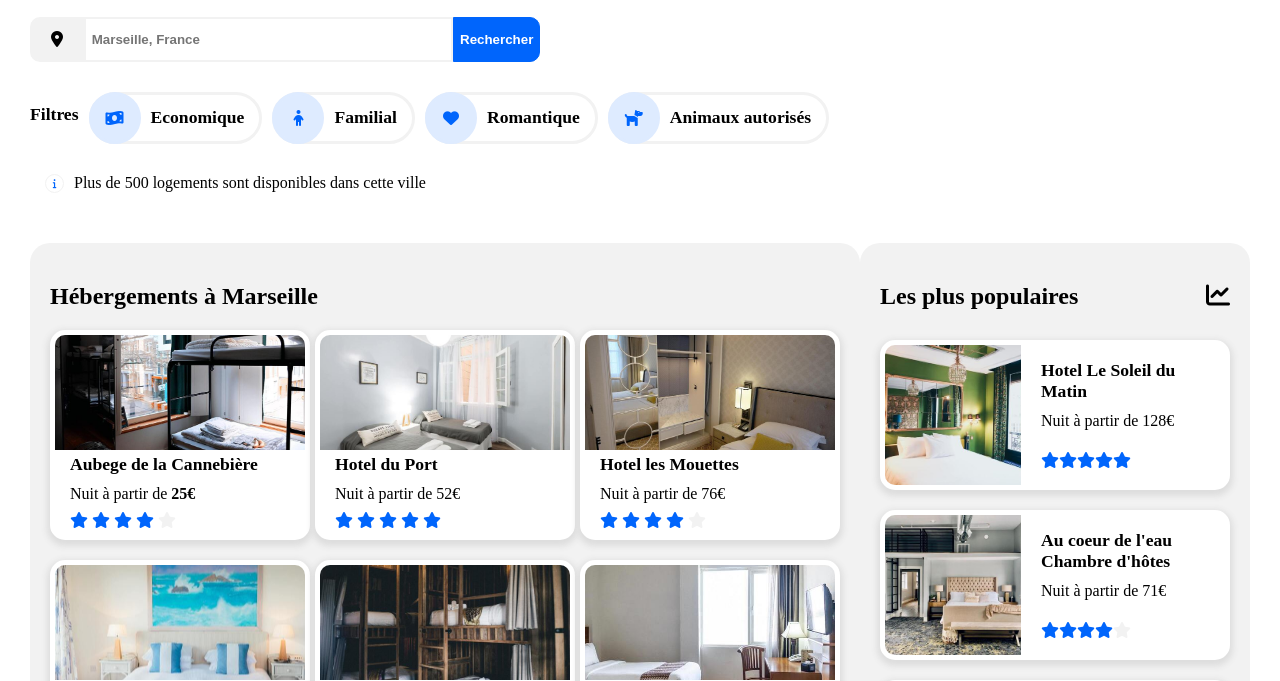
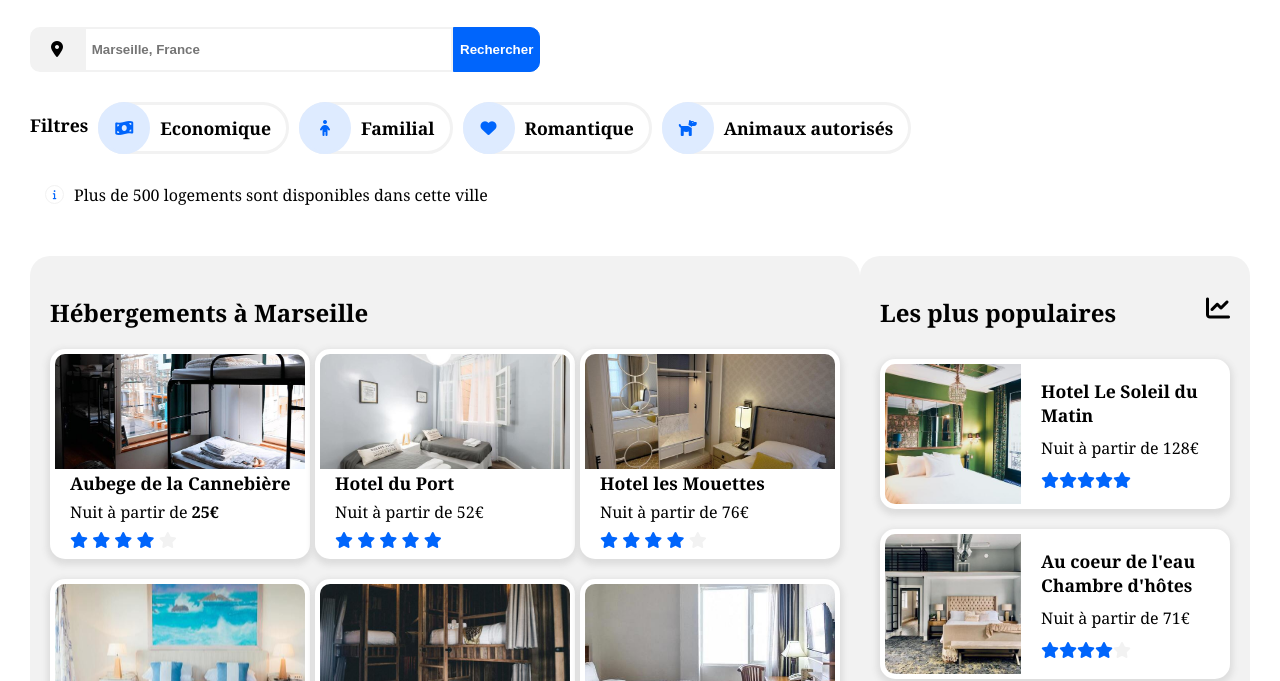
Before and after one commit to Nini-Le-Grand/NeilCraig_2_06052021, a plain HTML site: page index.html in a window 1280 px wide. Shown: the part 210-891 px from the top of the page. Drawn offline with Linux system fonts and the light colour scheme.

Commit message:
reglages police

```diff
--- a/css/style.css
+++ b/css/style.css
@@ -1,3 +1,11 @@
+@font-face {
+    font-family: 'Raleway';
+    src: url('');
+}
+
+* {
+    font-family: 'Raleway', 'Cambria', 'Cochin', Georgia, Times, 'Times New Roman', serif;
+}
 
 body {
     margin: 0;
```
Also changed, not shown: font/Raleway-VariableFont_wght.ttf (added).
